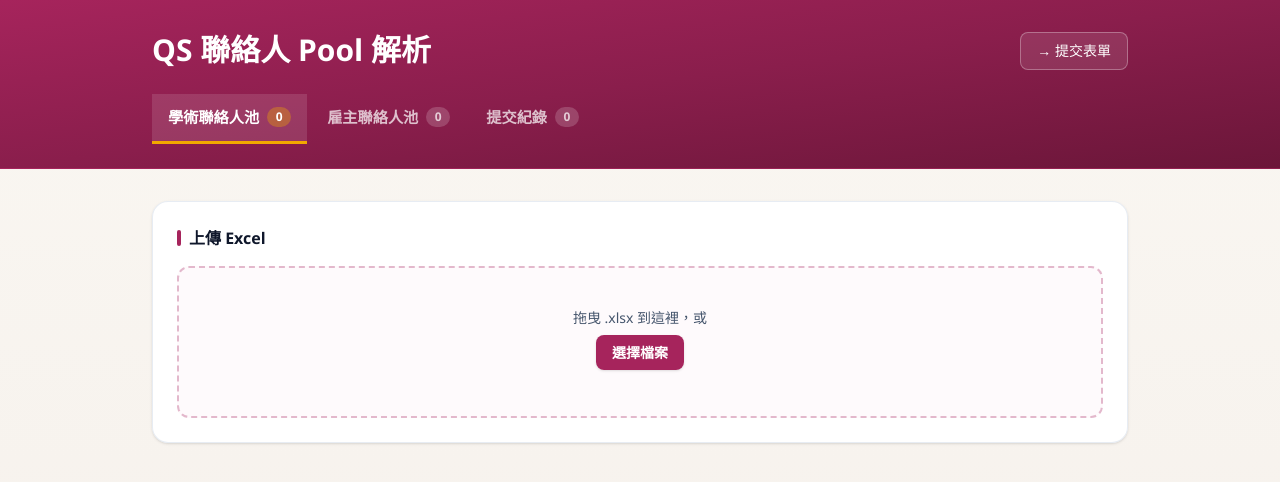
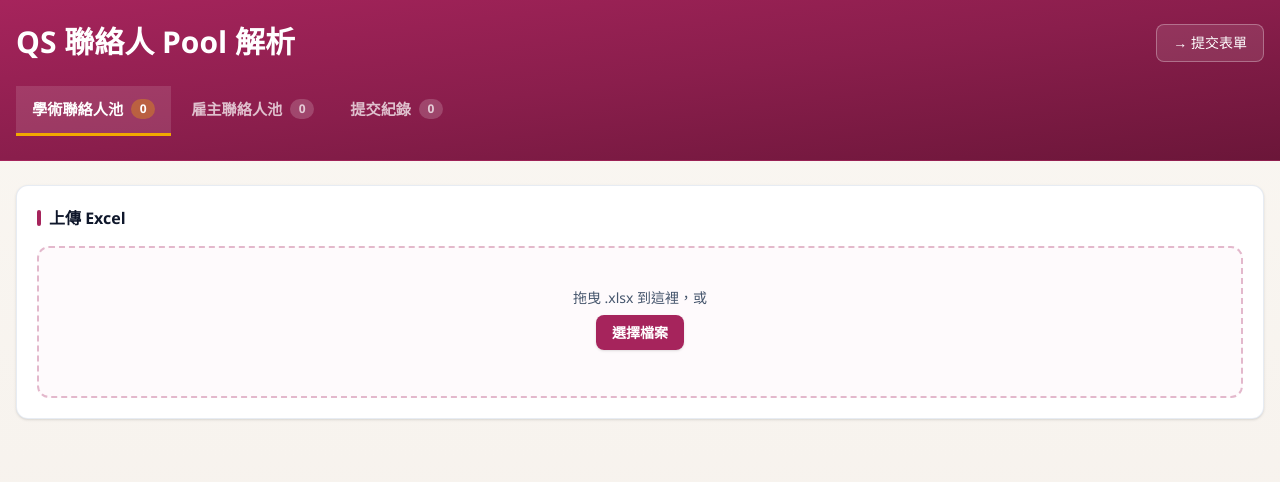
Before and after one commit to Sixshoes/qs-pool-viewer, an Astro site: page / in a window 1280 px wide. Built offline with nearby package versions, Linux system fonts and the light colour scheme; Astro itself is replaced by a stand-in of ours.

Commit message:
Use full-width layout flush to window sides.
Co-authored-by: Cursor <cursoragent@cursor.com>

```diff
--- a/src/pages/index.astro
+++ b/src/pages/index.astro
@@ -6,7 +6,7 @@ const submitSite = 'https://sixshoes.github.io/qs-contact-submission/';
 
 <Layout>
   <header class="border-b border-fgu/20 bg-gradient-to-br from-fgu via-fgu-dark to-fgu-deep text-white">
-    <div class="mx-auto max-w-5xl px-4 pt-8 sm:px-6">
+    <div class="w-full px-3 pt-6 sm:px-4">
       <div class="flex flex-wrap items-start justify-between gap-4">
         <div>
           <h1 class="text-2xl font-bold sm:text-3xl">QS 聯絡人 Pool 解析</h1>
@@ -39,7 +39,7 @@ const submitSite = 'https://sixshoes.github.io/qs-contact-submission/';
     </div>
   </header>
 
-  <main class="mx-auto max-w-5xl space-y-6 px-4 py-8 sm:px-6">
+  <main class="w-full space-y-4 px-3 py-6 sm:px-4">
     <section id="upload-section" class="space-y-4">
       <div class="card-panel">
         <h2 class="panel-title"><span class="panel-title-mark"></span>上傳 Excel</h2>
@@ -147,7 +147,7 @@ const submitSite = 'https://sixshoes.github.io/qs-contact-submission/';
         const tds = headers
           .map((_, i) => {
             const t = row[i] ?? '';
-            return `<td class="max-w-[14rem] truncate border-b border-slate-100 px-2 py-2 text-xs text-slate-700" title="${escapeHtml(t)}">${escapeHtml(t)}</td>`;
+            return `<td class="whitespace-nowrap border-b border-slate-100 px-2 py-2 text-xs text-slate-700">${escapeHtml(t)}</td>`;
           })
           .join('');
         return `<tr class="hover:bg-slate-50">${tds}</tr>`;
--- a/src/styles/global.css
+++ b/src/styles/global.css
@@ -17,7 +17,7 @@ body {
 }
 
 .card-panel {
-  @apply rounded-2xl border border-slate-200/80 bg-white/95 p-6 shadow-sm;
+  @apply rounded-none border-0 border-y border-slate-200/80 bg-white p-4 shadow-none sm:rounded-xl sm:border sm:p-5 sm:shadow-sm;
 }
 
 .panel-title {
```
